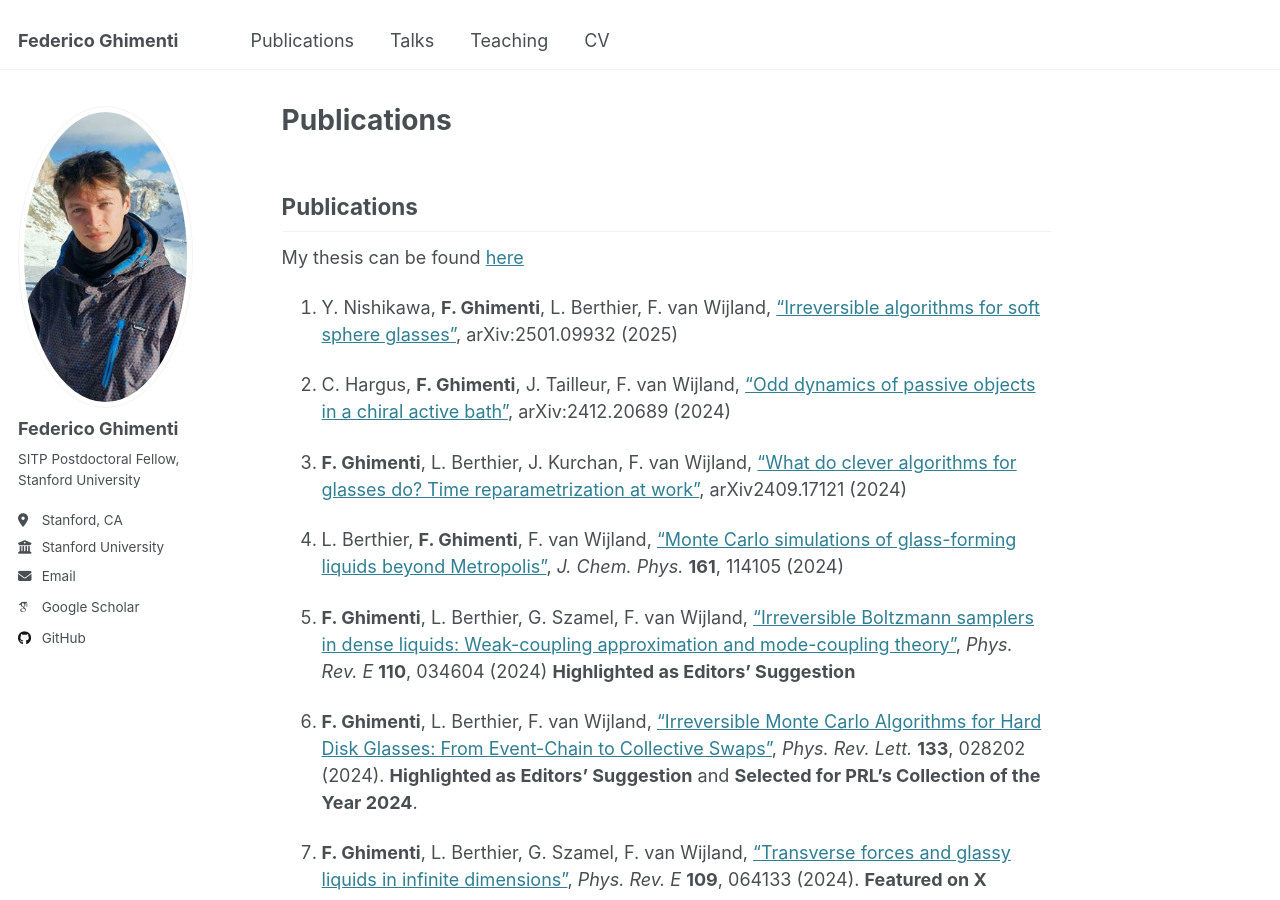
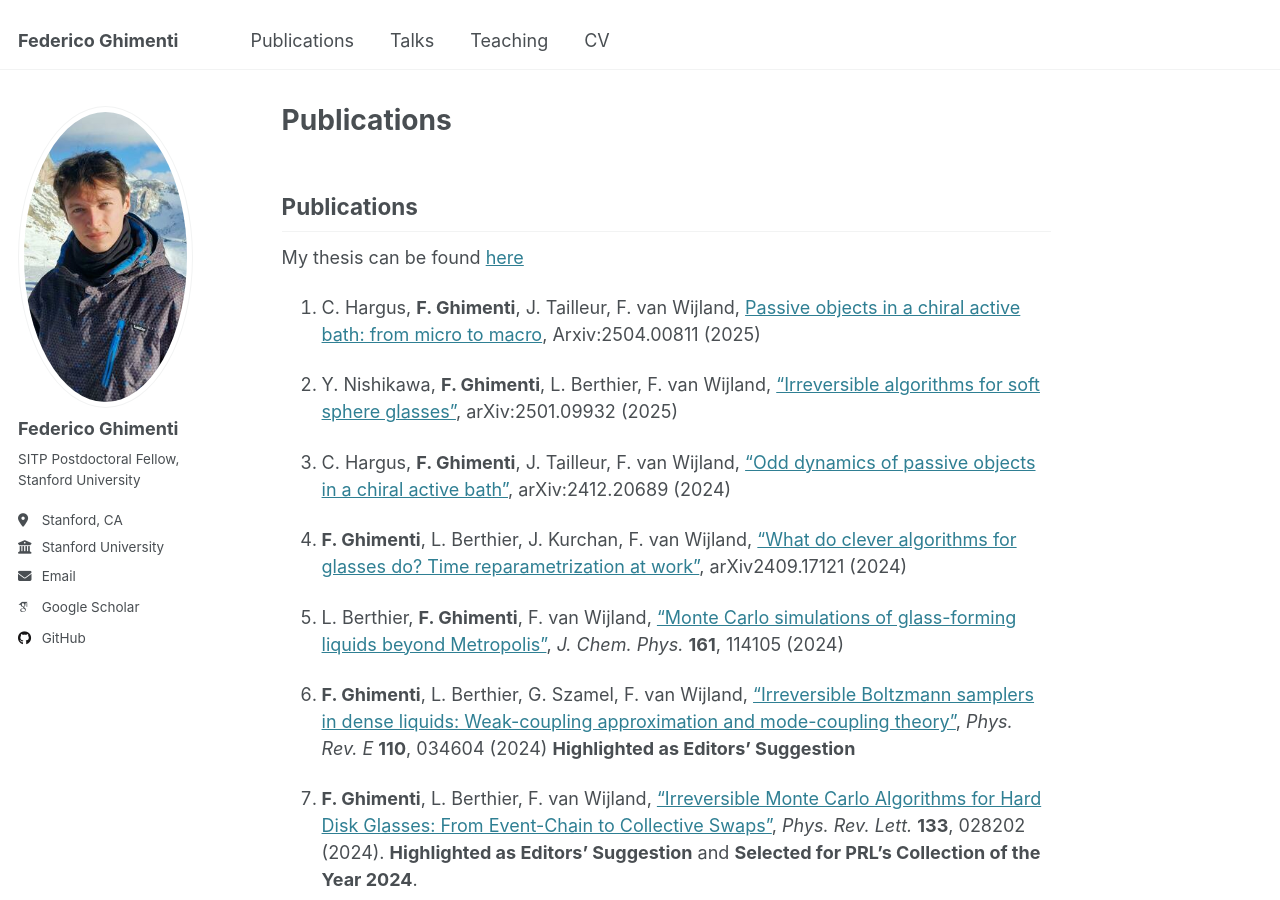
Before and after one commit to FedericoGhimenti/FedericoGhimenti.github.io, a Jekyll site: the page built from _pages/publications.md, in a window 1280 px wide and 900 px high. Built offline with Jekyll 4.4.1, drawn with Linux system fonts in a browser that asks for light colours; some web fonts are replaced.

```diff
--- a/_pages/publications.md
+++ b/_pages/publications.md
@@ -7,6 +7,8 @@ author_profile: true
 ## Publications
 
 My thesis can be found [here](/files/manuscript_Ghimenti.pdf)
+
+11. C. Hargus, **F. Ghimenti**, J. Tailleur, F. van Wijland, [Passive objects in a chiral active bath: from micro to macro](https://arxiv.org/abs/2504.00811), Arxiv:2504.00811 (2025)
 
 10. Y. Nishikawa, **F. Ghimenti**, L. Berthier, F. van Wijland, ["Irreversible algorithms for soft sphere glasses"](https://arxiv.org/abs/2501.09932), arXiv:2501.09932 (2025)
 
```
